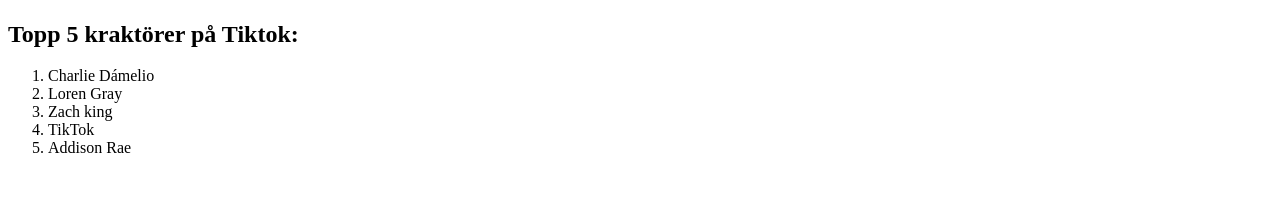
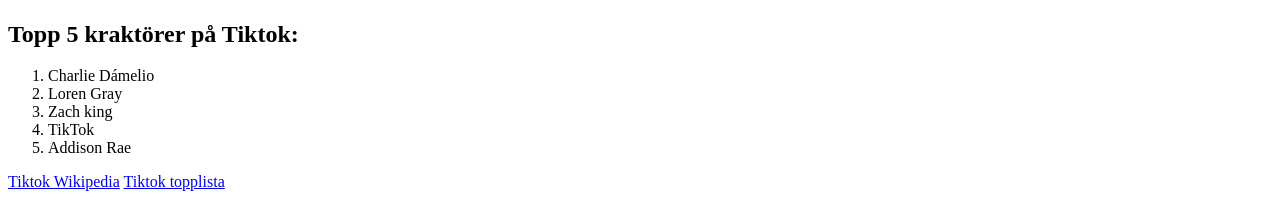
Before and after one commit to sofiesteier/Tiktok, a plain HTML site: page index.html in a window 1280 px wide. Shown: the part 703-902 px from the top of the page. Before the commit the page ends 876 px from the top, so only its background shows below. Drawn offline with Linux system fonts and the light colour scheme.

Commit message:
Added links

```diff
--- a/index.html
+++ b/index.html
@@ -19,5 +19,7 @@
         <li>TikTok</li>
         <li>Addison Rae</li>
     </ol>
+    <a href="https://sv.wikipedia.org/wiki/Tiktok">Tiktok Wikipedia</a>
+    <a href="https://teilo.se/tiktok-kandisar/">Tiktok topplista</a>
 </body>
 </html>
```
